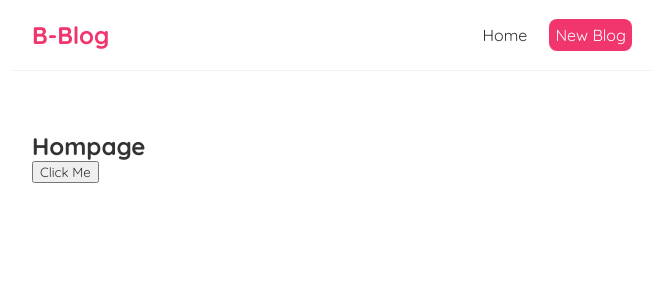
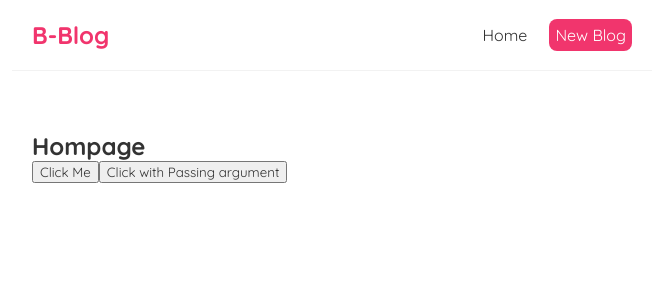
Before and after one commit to 7bel6/b-blog, a JavaScript app: page / in a window 1280 px wide. Shown: the top 300 px of the page, without its empty margins (308-971 px from the left). Built offline with nearby package versions, Linux system fonts and the light colour scheme; the HTML template or start-up script is replaced by a standard one.

Commit message:
Click handling with passing arguments using anynomus fucntion

```diff
--- a/src/Home.js
+++ b/src/Home.js
@@ -3,10 +3,20 @@ const Home = () => {
     const handleClick = () => {
         console.log("the button Clicked");
     }
+    // if we want to pass the function argument we can't just call it because the browser will
+    // envoke it dirctly, so we need to create anynomus function
+    const handleClickPass = (name) => {
+        console.log('hello ', name);
+    }
     return (
         <div className="home">
             <h2>Hompage</h2>
             <button onClick={handleClick}>Click Me</button>
+            {/* Passing arg demonstrate */}
+            {/* warp our click function in anynomus functionn */}
+            <button onClick={() => {
+                handleClickPass('Haider')
+            }}>Click with Passing argument</button>
         </div>
     );
 }
```
